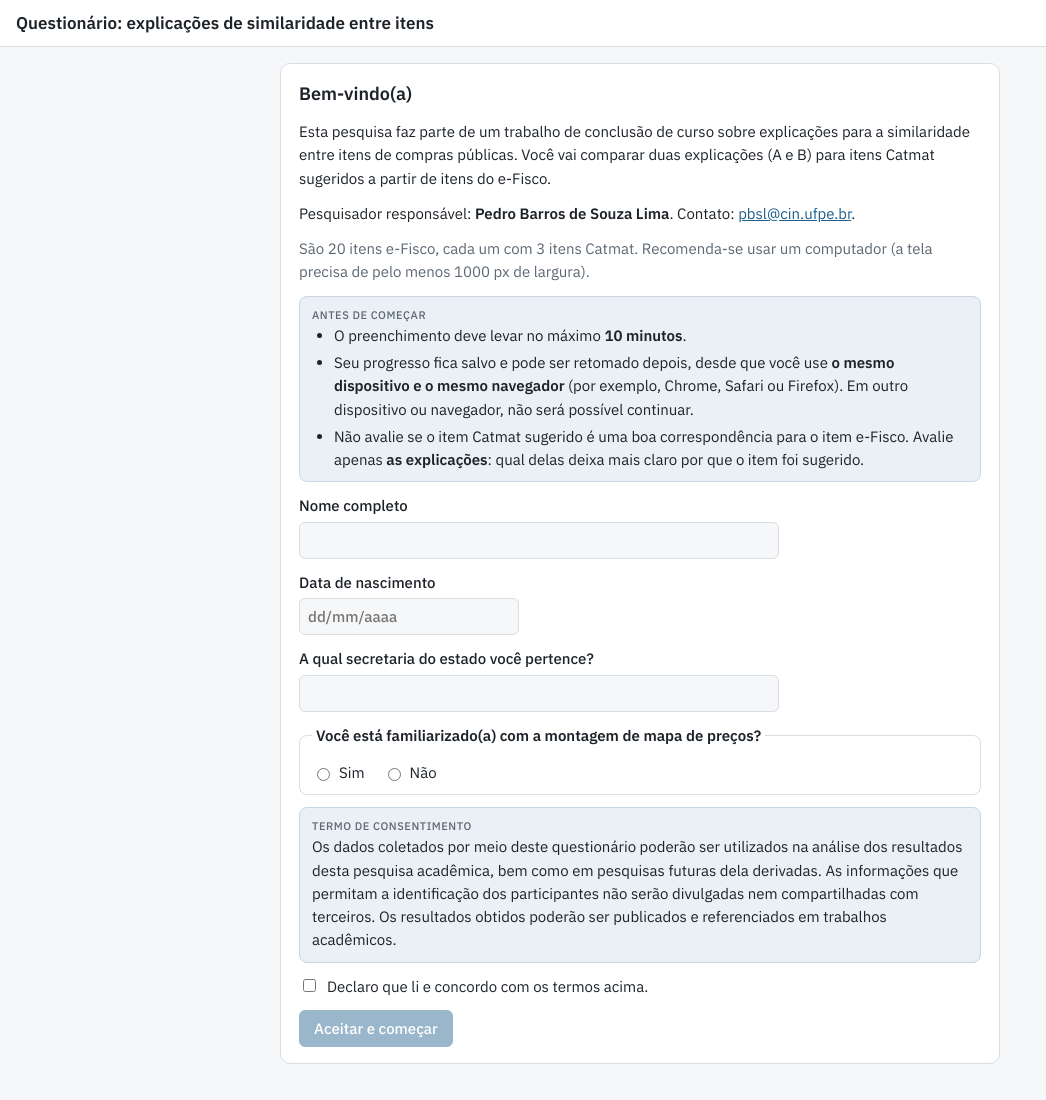
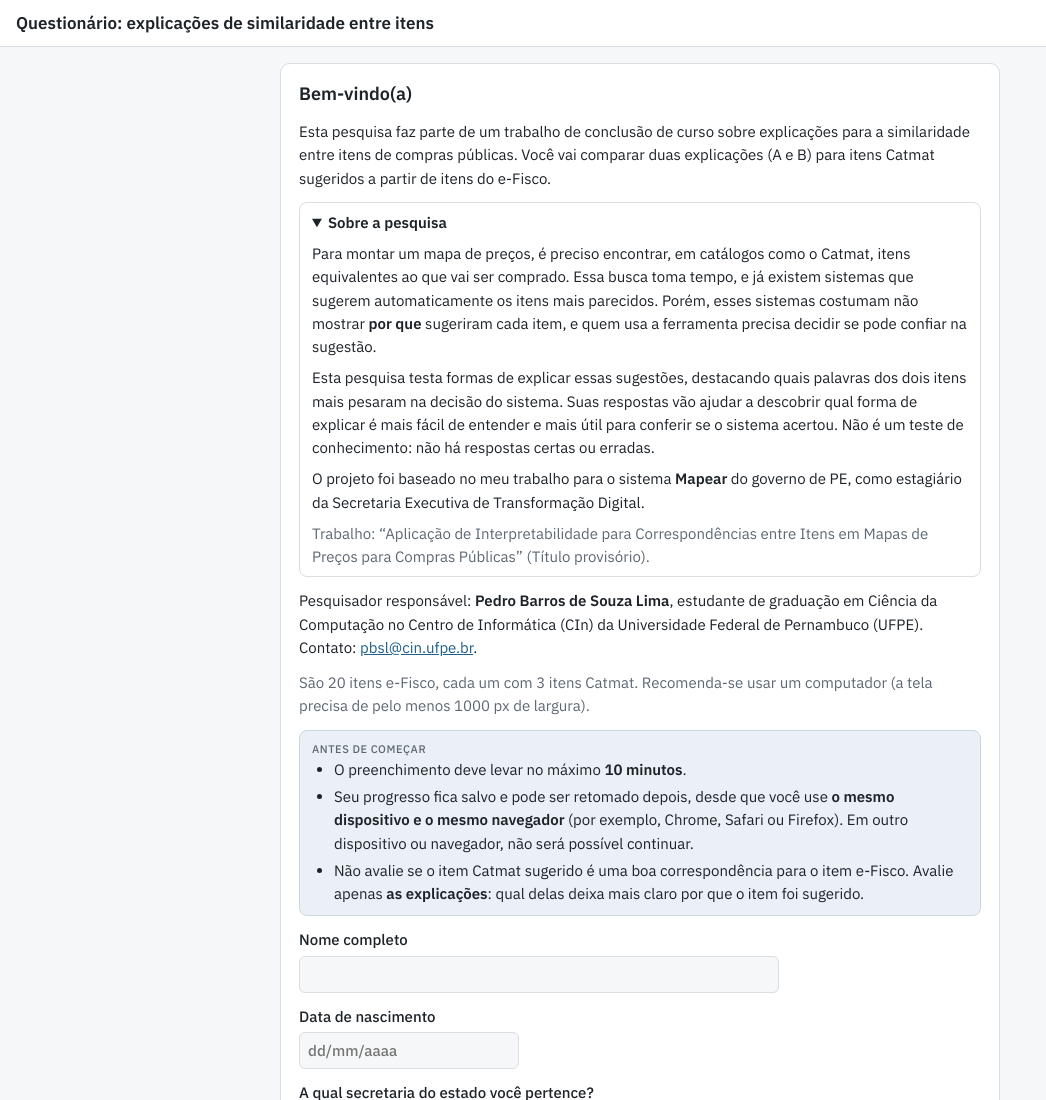
Before and after one commit to pedrobslima/tcc-questionario, a plain HTML site: page public/index.html in a window 1280 px wide. Shown: the top 1100 px of the page, without its empty margins (0-1046 px from the left). Drawn offline with Linux system fonts and the light colour scheme.

Commit message:
Adicionar sumário do projeto

```diff
--- a/public/app.js
+++ b/public/app.js
@@ -115,7 +115,13 @@
     app.innerHTML = `<section class="panel">
       <h2>Bem-vindo(a)</h2>
       <p>Esta pesquisa faz parte de um trabalho de conclusão de curso sobre explicações para a similaridade entre itens de compras públicas. Você vai comparar duas explicações (A e B) para itens Catmat sugeridos a partir de itens do e-Fisco.</p>
-      <p>Pesquisador responsável: <b>Pedro Barros de Souza Lima</b>. Contato: <a href="mailto:pbsl@cin.ufpe.br">pbsl@cin.ufpe.br</a>.</p>
+      <details class="about" open><summary>Sobre a pesquisa</summary><div class="about-body">
+        <p>Para montar um mapa de preços, é preciso encontrar, em catálogos como o Catmat, itens equivalentes ao que vai ser comprado. Essa busca toma tempo, e já existem sistemas que sugerem automaticamente os itens mais parecidos. Porém, esses sistemas costumam não mostrar <b>por que</b> sugeriram cada item, e quem usa a ferramenta precisa decidir se pode confiar na sugestão.</p>
+        <p>Esta pesquisa testa formas de explicar essas sugestões, destacando quais palavras dos dois itens mais pesaram na decisão do sistema. Suas respostas vão ajudar a descobrir qual forma de explicar é mais fácil de entender e mais útil para conferir se o sistema acertou. Não é um teste de conhecimento: não há respostas certas ou erradas.</p>
+        <p>O projeto foi baseado no meu trabalho para o sistema <b>Mapear</b> do governo de PE, como estagiário da Secretaria Executiva de Transformação Digital.</p>
+        <p class="muted">Trabalho: “Aplicação de Interpretabilidade para Correspondências entre Itens em Mapas de Preços para Compras Públicas” (Título provisório).</p>
+      </div></details>
+      <p>Pesquisador responsável: <b>Pedro Barros de Souza Lima</b>, estudante de graduação em Ciência da Computação no Centro de Informática (CIn) da Universidade Federal de Pernambuco (UFPE). Contato: <a href="mailto:pbsl@cin.ufpe.br">pbsl@cin.ufpe.br</a>.</p>
       <p class="muted">São ${D.queries.length} itens e-Fisco, cada um com ${D.queries[0].suggestions.length} itens Catmat. Recomenda-se usar um computador (a tela precisa de pelo menos 1000 px de largura).</p>
       <div class="box notice"><div class="lbl">Antes de começar</div><ul>
         <li>O preenchimento deve levar no máximo <b>10 minutos</b>.</li>
--- a/public/style.css
+++ b/public/style.css
@@ -110,3 +110,6 @@ textarea { font: inherit; color: var(--fg); background: var(--bg); border: 1px s
 .vrule { position: absolute; top: 0; bottom: 0; width: 1px; background: var(--line); pointer-events: none; }
 .vrule.r1 { left: calc(34px + 18px + var(--colw) + 9px); }
 .vrule.r2 { left: calc(34px + 18px + 2 * var(--colw) + 18px + 9px); }
+details.about { border: 1px solid var(--line); border-radius: 8px; padding: 8px 12px; }
+.about-body { display: grid; gap: 8px; margin-top: 8px; }
+details.about summary { font-weight: 600; cursor: pointer; }
```
